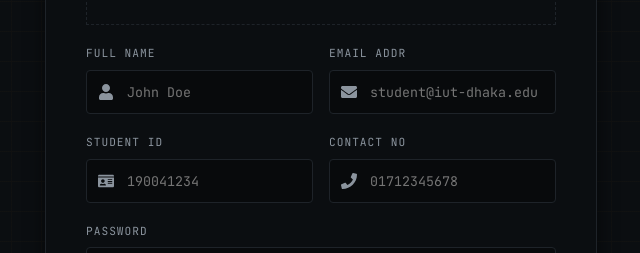
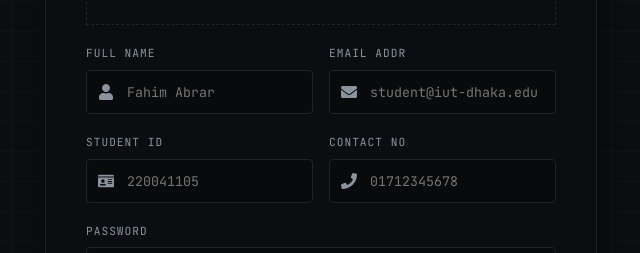
Before and after one commit to FahimAbrar105/IUT-MARKETPLACE, a React app in the folder frontend/: page /register in a window 1280 px wide. Shown: the part 389-642 px from the top of the page, without its empty margins (319-959 px from the left). Built offline with nearby package versions, Linux system fonts and the light colour scheme; the HTML template or start-up script is replaced by a standard one.

Commit message:
Registration Page UI Modification

```diff
--- a/frontend/src/pages/Register.jsx
+++ b/frontend/src/pages/Register.jsx
@@ -100,7 +100,7 @@ const Register = () => {
                                         name="name"
                                         value={name}
                                         onChange={onChange}
-                                        placeholder="John Doe"
+                                        placeholder="Fahim Abrar"
                                         required
                                     />
                                 </div>
@@ -132,7 +132,7 @@ const Register = () => {
                                         name="studentId"
                                         value={studentId}
                                         onChange={onChange}
-                                        placeholder="190041234"
+                                        placeholder="220041105"
                                         required
                                     />
                                 </div>
```
